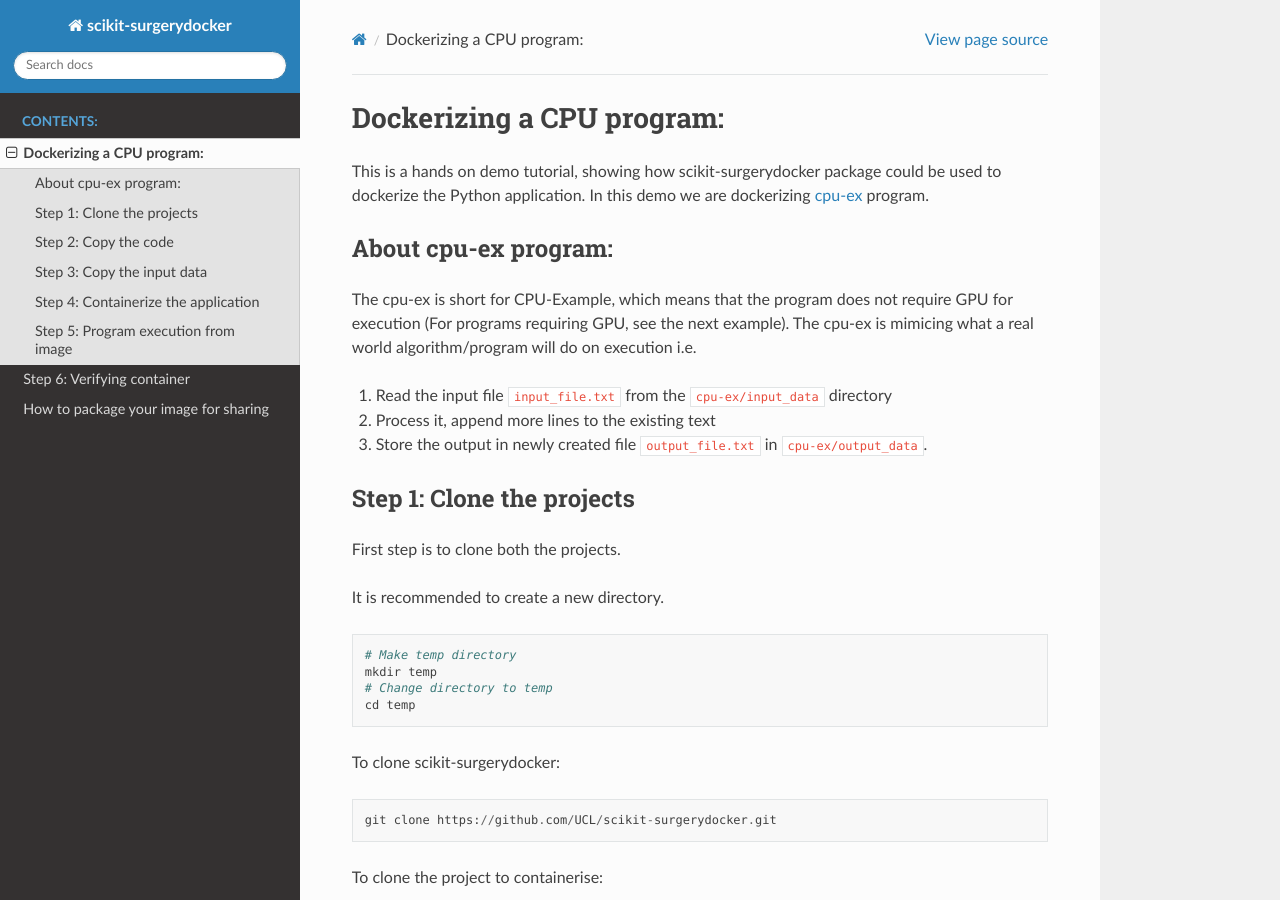
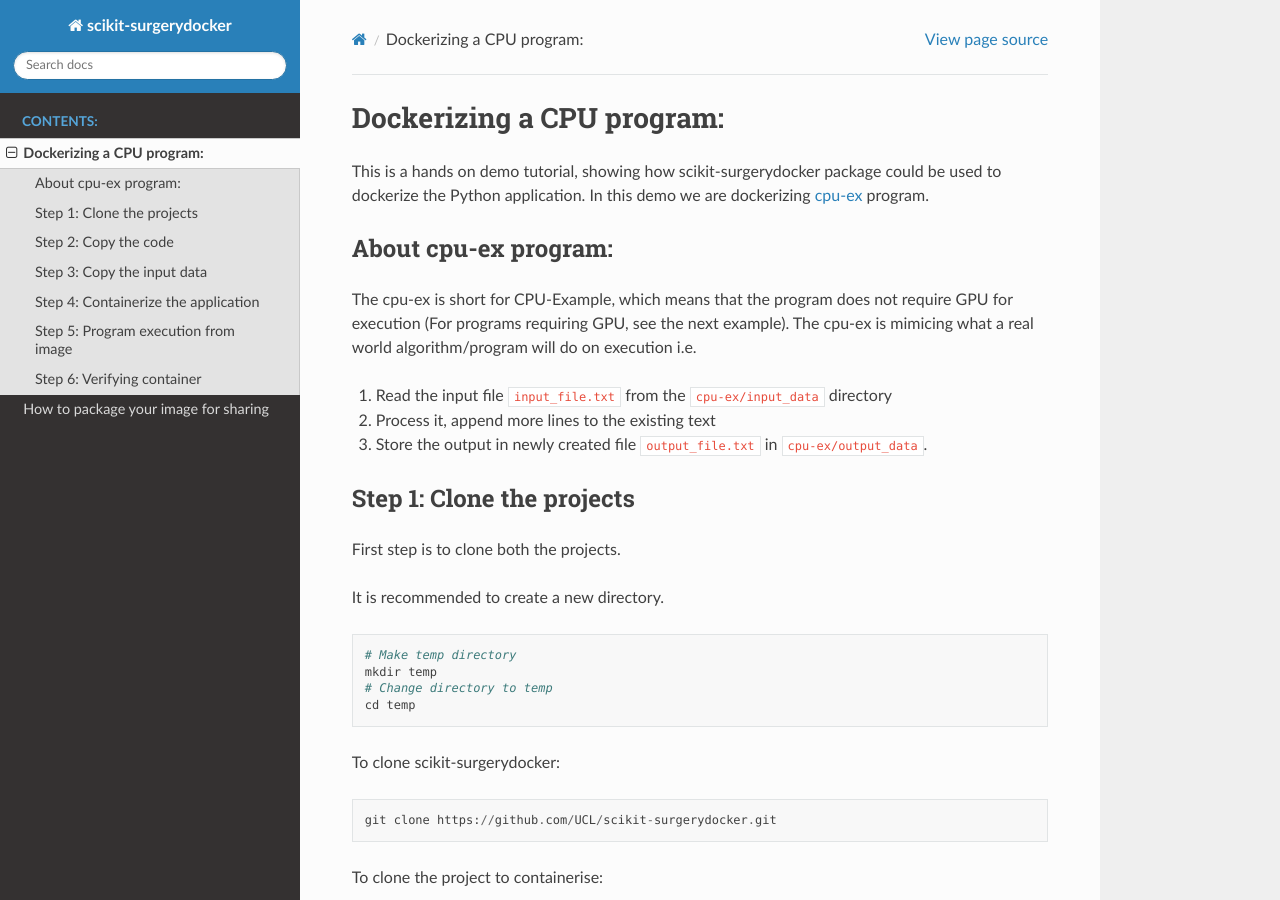
Before and after one commit to UCL/scikit-surgerydocker, a Sphinx documentation site: the page built from .docs/source/cpu_container.md, in a window 1280 px wide and 900 px high. Built offline with Sphinx 7.4.7 and the Read the Docs theme 2.0.0, drawn with Linux system fonts in a browser that asks for light colours.

Commit message:
Issue #22: typo

```diff
--- a/.docs/source/cpu_container.md
+++ b/.docs/source/cpu_container.md
@@ -98,7 +98,7 @@
 
 **NOTE:** The docker container will exit after running the app.py script. It is normal for docker to stop the conainer automatically after executing the job.
 
-# Step 6: Verifying container
+## Step 6: Verifying container
 
 You can verify the newly created container by running the following command on docker host.
 
```
Also changed, not shown: 5 other files.
